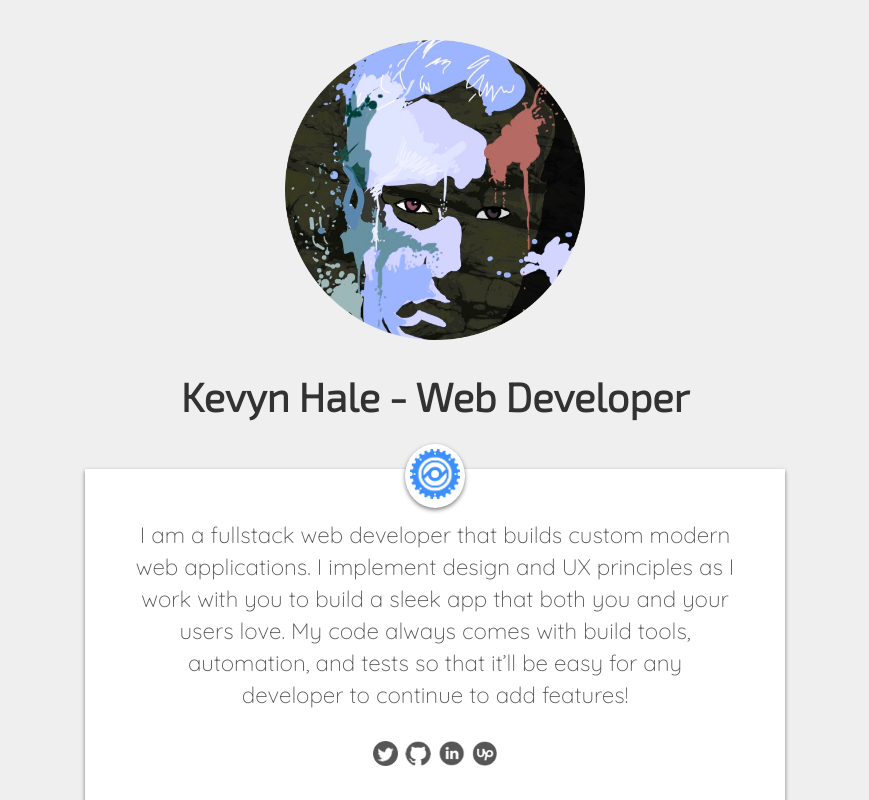
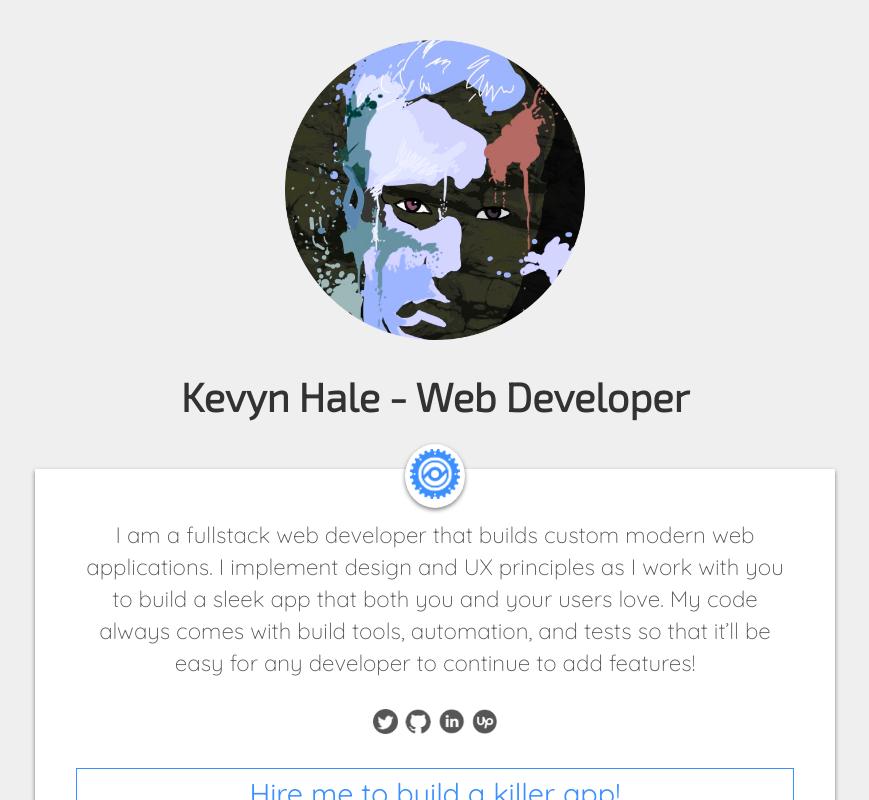
Before and after one commit to kevynhaleorg/kevynhale.com, an Angular app in the folder kevynhale/: page /home in a window 1280 px wide. Shown: the top 800 px of the page, without its empty margins (205-1074 px from the left). Built offline with nearby package versions, Linux system fonts and the light colour scheme.

Commit message:
minor touch ups

```diff
--- a/kevynhale/src/app/pages/home/home.component.scss
+++ b/kevynhale/src/app/pages/home/home.component.scss
@@ -1,7 +1,7 @@
 @import 'variables';
 
 .container {
-  max-width:700px;
+  max-width:800px;
   position: relative;
   margin: 40px auto;
   display: flex;
```
Also changed, not shown: 1 other file (tests, documents, lock files or other folders).
